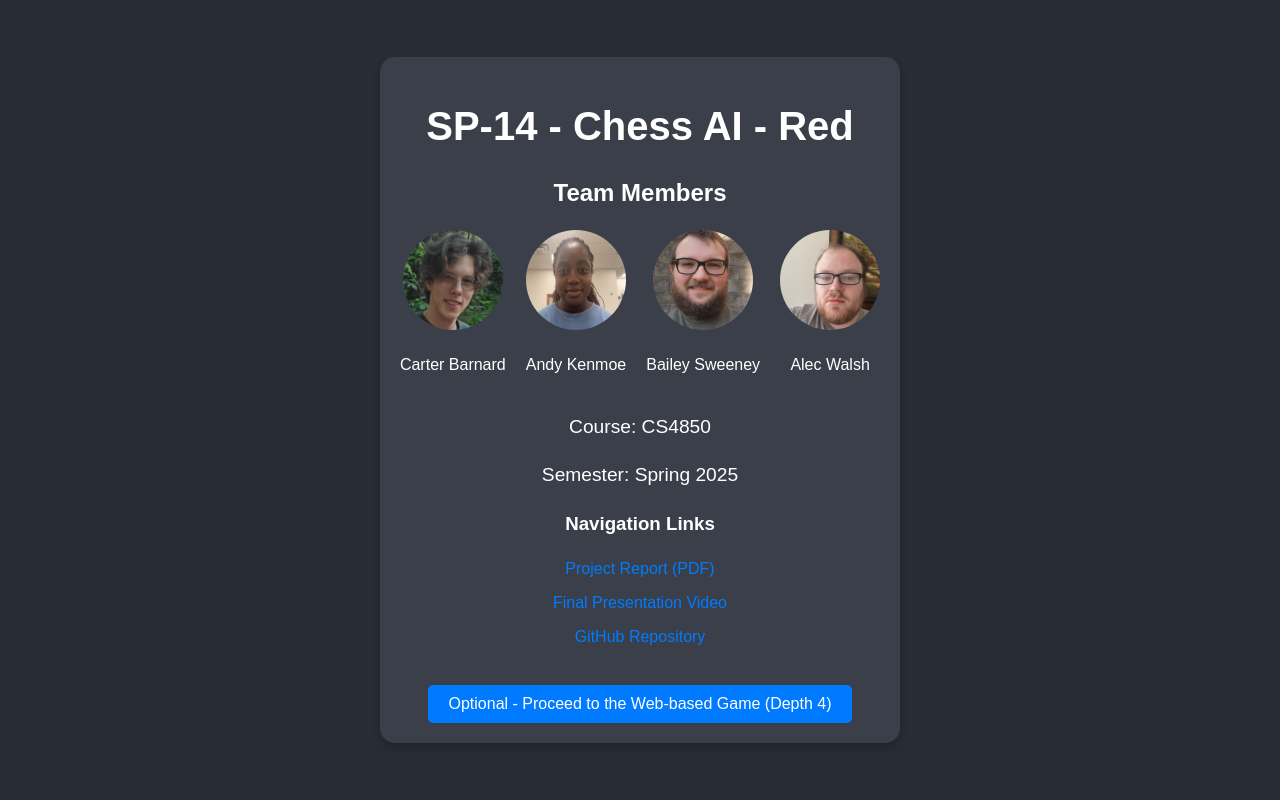
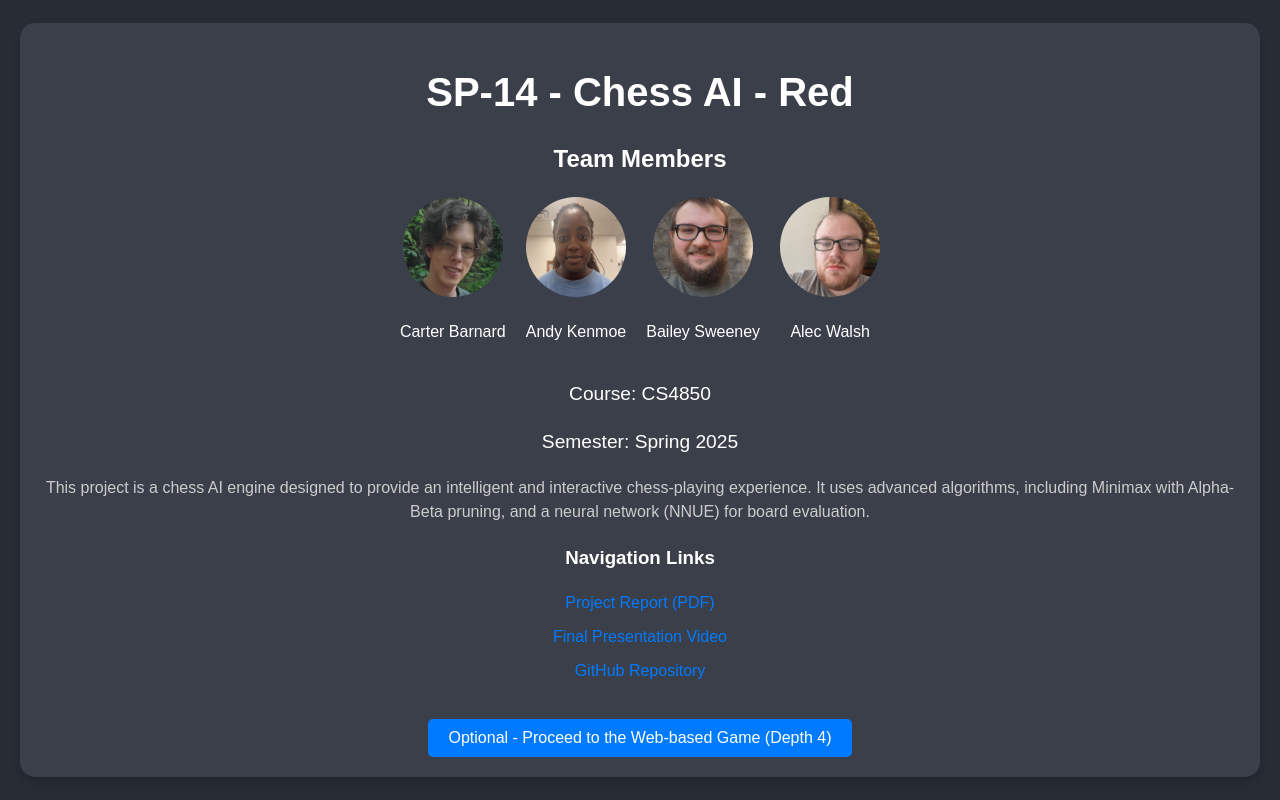
Before and after one commit to SP14-ChessAI-Red-2025/chess_engine_cpp, a React (Vite) app in the folder react-chess-frontend/: page / in a window 1280 px wide. Built offline with nearby package versions, Linux system fonts and the light colour scheme.

Commit message:
feat: add project summary to CoverPage for enhanced user information

```diff
--- a/react-chess-frontend/src/App.css
+++ b/react-chess-frontend/src/App.css
@@ -253,3 +253,10 @@
   font-size: 1em;
   color: #ddd;
 }
+
+.project-summary {
+  margin-top: 10px;
+  font-size: 1rem;
+  color: #ccc;
+  line-height: 1.5;
+}
--- a/react-chess-frontend/src/CoverPage.jsx
+++ b/react-chess-frontend/src/CoverPage.jsx
@@ -33,6 +33,10 @@ const CoverPage = ({ onProceed }) => {
       <div className="course-info">
         <p>Course: CS4850</p>
         <p>Semester: Spring 2025</p>
+        <p className="project-summary">
+        This project is a chess AI engine designed to provide an intelligent and interactive chess-playing experience.
+        It uses advanced algorithms, including Minimax with Alpha-Beta pruning, and a neural network (NNUE) for board evaluation.
+        </p>
       </div>
 
       <div className="links-section">
```
